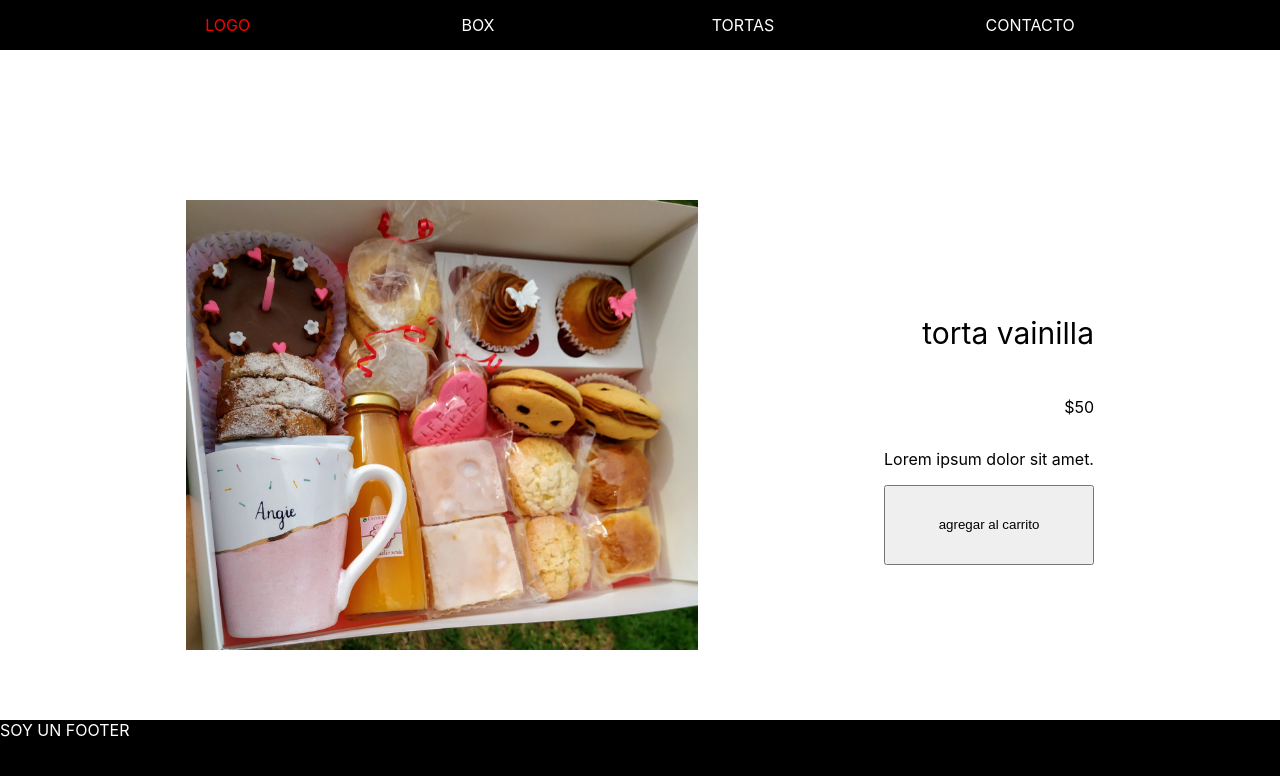
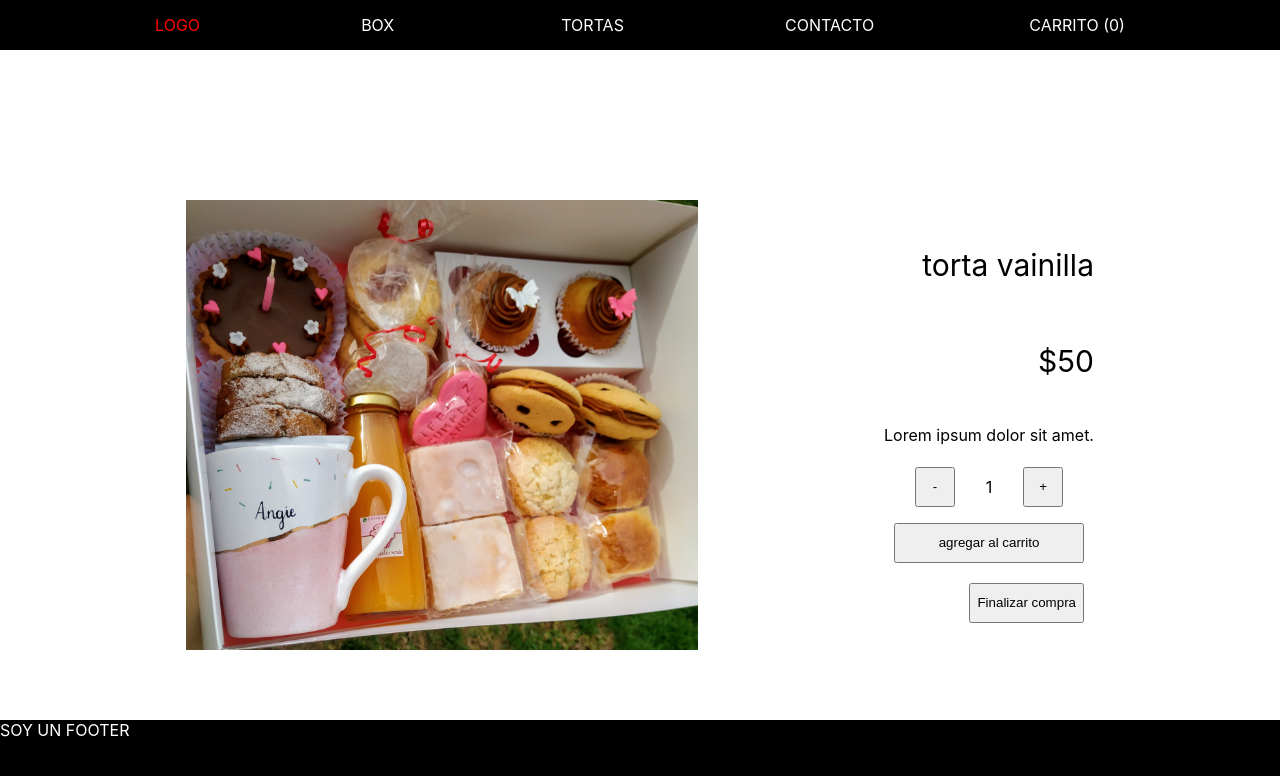
Before and after one commit to ad1ct3d/reactJS-coderhouse-proyect, a React (Create React App) app: page /product/0 in a window 1280 px wide. Shown: the top 776 px of the page. Built offline with nearby package versions, Linux system fonts and the light colour scheme.

Commit message:
counter en intem detail

```diff
--- a/src/App.css
+++ b/src/App.css
@@ -156,8 +156,13 @@ html {
     font-size: 30px;
 }
 
+.detailContainer .detailContainerContainer .detailPrice {
+    font-size: 30px;
+}
+
 .detailContainer .detailContainerContainer .detailAddToCartBtn {
-    height: 80px;
+    height: 40px;
+    margin: 10px;
 }
 
 .detailContainer .detailImg {
@@ -166,6 +171,29 @@ html {
     max-width: 600px;
     max-height: 600px;
 }
+
+.counterContainer {
+    display: flex;
+    justify-content:space-evenly;
+    align-items: center;
+}
+
+.counterContainer .removeBtn {
+    height: 40px;
+    width: 40px;
+}
+
+.counterContainer .addBtn {
+    height: 40px;
+    width: 40px;
+}
+
+.checkOutBtn {
+    margin: 10px;
+    height: 40px;
+}
+
+
 
 /* footer */
 .footer {
--- a/src/App.jsx
+++ b/src/App.jsx
@@ -10,10 +10,13 @@ import Home from './components/views/home/Home'
 
 import ItemListContainer from './components/items/ItemListContainer'
 
+import { ItemDetailContainer } from './components/items/ItemDetailContainer';
+
+import Cart from './components/views/cart/Cart'
+
 
 // styles
 import './App.css'
-import { ItemDetailContainer } from './components/items/ItemDetailContainer';
 
 function App () {
   return (
@@ -29,6 +32,8 @@ function App () {
 
           <Route path='product/:productID' element={<ItemDetailContainer />}/>
 
+          <Route path='/cart' element={<Cart />} />
+
         </Routes>
 
         {/* footer */}
--- a/src/components/items/ItemDetailContainer.jsx
+++ b/src/components/items/ItemDetailContainer.jsx
@@ -19,16 +19,17 @@ export const ItemDetailContainer = () => {
         getItemDetail.then((res) => {
             const prod = res.find((i) => i.productID === `${productID}`)
             setItem(prod)
-
         })
-        console.log(item)
     }, [ productID ]);
 
-
+        // agregar al carrito
+        const onAdd = (cantidad) => {
+            console.log({...item, cantidad: cantidad});
+        };
 
         return (
             <Fragment>
-                <ItemDetail item={item} />
+                <ItemDetail item={item} onAdd={onAdd} />
             </Fragment>
         )
 }
--- a/src/components/items/counter/Counter.jsx
+++ b/src/components/items/counter/Counter.jsx
@@ -1,44 +1,32 @@
 import React, { useState, useEffect } from "react";
 import { Fragment } from "react/cjs/react.production.min";
 
-const Counter = ({stock, initial}) => {
+const Counter = ({stock, onAdd}) => {
 
-    const [number, setNumber] = useState(0)
+    const [number, setNumber] = useState(1)
 
+    // agregar item
     const add = () => {
         number !== stock && setNumber(number + 1);
-
     }
 
+    // restar item
     const remove = () => {
-        number !== initial && setNumber(number - 1);
+        number !== 1 && setNumber(number - 1);
     }
 
     return (
         <Fragment>
-            <p>{number}</p>
-            <button id='addBtn' onClick={add}>+</button>
-            <button id='removeBtn' onClick={remove}>-</button>
+            <div className='counterContainer'>
+                <button id='removeBtn' className='removeBtn' onClick={remove}>-</button>
+                <p>{number}</p>
+                <button id='addBtn' className='addBtn' onClick={add}>+</button>
+            </div>
+
+           {/* boton */}
+            <button className='detailAddToCartBtn' onClick={()=>onAdd(number)}> agregar al carrito </button>
         </Fragment>
     )
 }
 
-
-
-
-
-
-// const Counter = ({stock, initial, onAdd}) => {
-
-//     stock = 5;
-//     initial = 1;
-//     onAdd = initial + 1;
-
-//     return (
-//         <Fragment>
-//             <h1>contador</h1>
-//         </Fragment>
-//     )
-// }
-
 export default Counter
--- a/src/components/items/products/ItemDetail.jsx
+++ b/src/components/items/products/ItemDetail.jsx
@@ -1,8 +1,11 @@
 import { Fragment } from "react"
+
+import { Link } from "react-router-dom";
 import img from '../../../img/imagen1.jpg'
+import Counter from '../counter/Counter'
 
 
-export const ItemDetail = ({item}) => {
+export const ItemDetail = ({item, onAdd}) => {
 
     console.log(item)
     return (
@@ -24,8 +27,12 @@ export const ItemDetail = ({item}) => {
                     {/* descripcion */}
                     <p className='detailDescription'>Lorem ipsum dolor sit amet.</p>
 
-                    {/* boton */}
-                    <button className='detailAddToCartBtn'> agregar al carrito </button>
+                    {/* contador */}
+                    <Counter stock={item.stock} onAdd={onAdd} />
+
+
+                    {/* Finalizar compra */}
+                    <Link to='/cart'><button className='checkOutBtn'> Finalizar compra </button></Link>
 
                 </div>
 
--- a/src/components/navbar/navbar.jsx
+++ b/src/components/navbar/navbar.jsx
@@ -1,5 +1,6 @@
 import { NavLink, Link } from "react-router-dom";
 import { Fragment } from "react/cjs/react.production.min";
+
 const Navbar = () => {
 
 
@@ -9,6 +10,7 @@ const Navbar = () => {
                 <nav className='navbar'>
                     <Link to="/" className='navbar-btn logo'>LOGO</Link>
 
+                    {/* dropdown BOX */}
                     <div className='dropdown'>
                         <button className='navbar-btn dropBtn'>BOX</button>
                         <div className='dropdownContent'>
@@ -17,6 +19,7 @@ const Navbar = () => {
                         </div>
                     </div>
 
+                    {/* dropdown TORTAS */}
                     <div className='dropdown'>
                         <button className='navbar-btn dropBtn'>TORTAS</button>
                         <div className='dropdownContent'>
@@ -25,7 +28,12 @@ const Navbar = () => {
                             <NavLink to="/category/leter-number">LETER / NUMBER</NavLink>
                         </div>
                     </div>
+
                     <NavLink to="/contact" className='navbar-btn'>CONTACTO</NavLink>
+
+                    {/* CARRITO */}
+                    <Link to='/cart' className='navbar-btn'>CARRITO (0)</Link>
+
                 </nav>
             </div>
         </Fragment>
--- /dev/null
+++ b/src/components/views/cart/Cart.jsx
@@ -0,0 +1,12 @@
+import { Fragment } from "react/cjs/react.production.min"
+
+const Cart = () => {
+    return (
+        <Fragment>
+            <h1> Carrito </h1>
+        </Fragment>
+    )
+
+}
+
+export default Cart;
--- a/src/data/data.js
+++ b/src/data/data.js
@@ -4,27 +4,31 @@ export const Data = [
         sabor: 'vainilla',
         precio: 50,
         productID: '0',
-        categoryID: 'tortas-simples'
+        categoryID: 'tortas-simples',
+        stock: 10
     },
     {
         titulo: 'torta chocolate',
         sabor: 'chocolate',
         precio: 80,
         productID: '1',
-        categoryID: 'tortas-simples'
+        categoryID: 'tortas-simples',
+        stock: 10
     },
     {
         titulo: 'torta limon',
         sabor: 'limon',
         precio: 100,
         productID: '2',
-        categoryID: 'tortas-simples'
+        categoryID: 'tortas-simples',
+        stock: 10
     },
     {
         titulo: 'cheese cake',
         sabor: 'vainilla',
         precio: 1000,
         productID: '3',
-        categoryID: 'tortas-elaboradas'
+        categoryID: 'tortas-elaboradas' ,
+        stock: 10
     }
 ]
```
